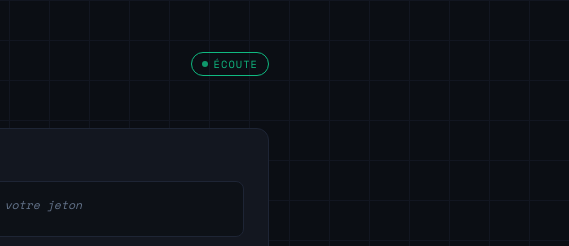
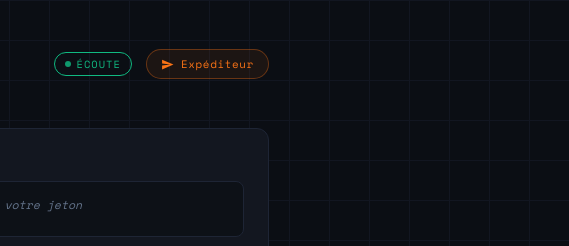
Before and after one commit to JARDO2003/notification, a plain HTML site: page index.html in a window 1280 px wide. Shown: the top 246 px of the page, 711-1280 px from the left. Drawn offline with nearby package versions, Linux system fonts and the light colour scheme; no server answers.

Commit message:
Update index.html
lkjhg

```diff
--- a/index.html
+++ b/index.html
@@ -325,6 +325,32 @@
     .tag-notif { background: rgba(0,229,255,0.1); color: var(--accent); }
     .tag-data { background: rgba(124,58,237,0.15); color: var(--accent2); }
     .tag-fg { background: rgba(16,185,129,0.1); color: var(--success); }
+
+    .btn-goto-sender {
+      display: inline-flex;
+      align-items: center;
+      gap: 7px;
+      font-family: 'Space Mono', monospace;
+      font-size: 0.68rem;
+      letter-spacing: 0.06em;
+      text-decoration: none;
+      color: #f97316;
+      border: 1px solid rgba(249,115,22,0.35);
+      background: rgba(249,115,22,0.07);
+      padding: 6px 14px;
+      border-radius: 20px;
+      transition: all 0.2s;
+      white-space: nowrap;
+    }
+
+    .btn-goto-sender:hover {
+      background: rgba(249,115,22,0.18);
+      border-color: #f97316;
+      box-shadow: 0 0 14px rgba(249,115,22,0.2);
+      transform: translateY(-1px);
+    }
+
+    .btn-goto-sender svg { flex-shrink: 0; }
   </style>
 </head>
 <body>
@@ -336,6 +362,10 @@
     </div>
     <h1>FCM <span>Récepteur</span></h1>
     <div class="badge-live"><div class="dot-live"></div> Écoute</div>
+    <a href="sender.html" class="btn-goto-sender">
+      <svg width="13" height="13" viewBox="0 0 24 24" fill="currentColor"><path d="M2.01 21L23 12 2.01 3 2 10l15 2-15 2z"/></svg>
+      Expéditeur
+    </a>
   </header>
 
   <!-- Token Section -->
```
